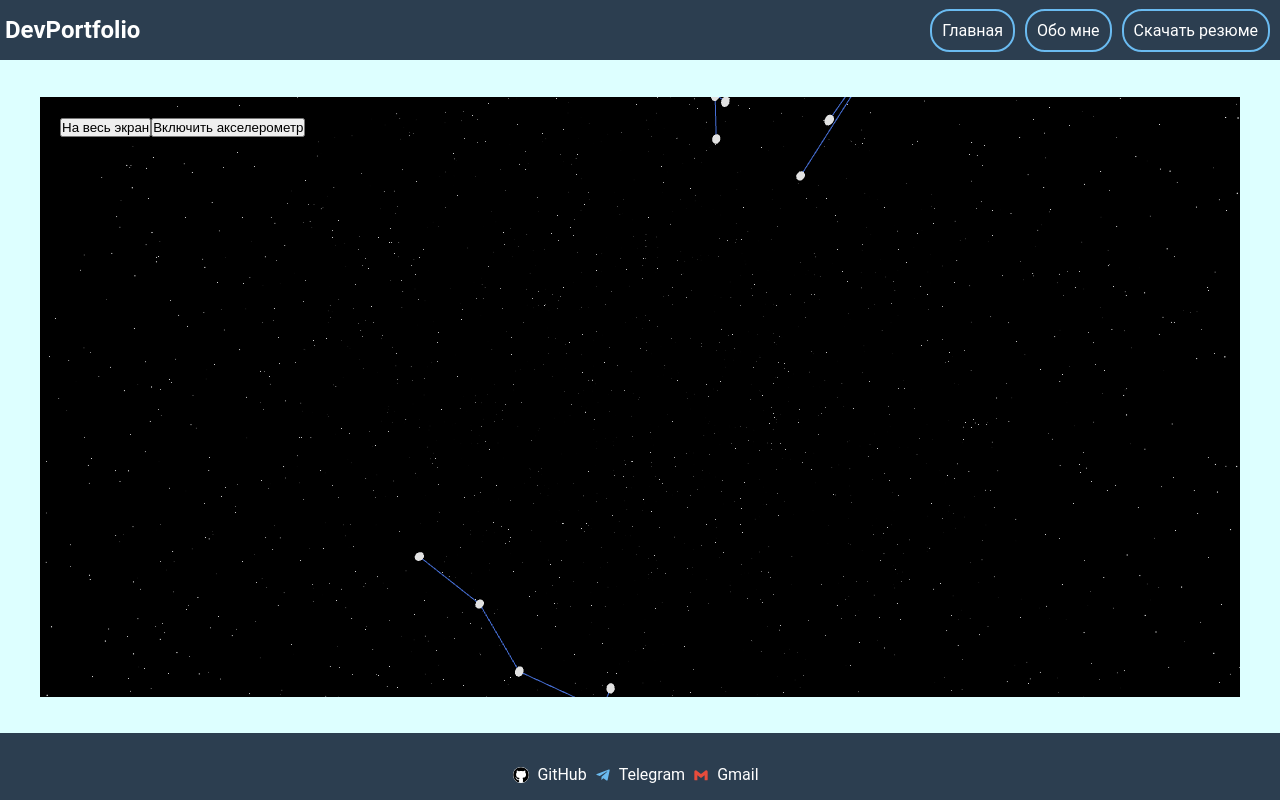
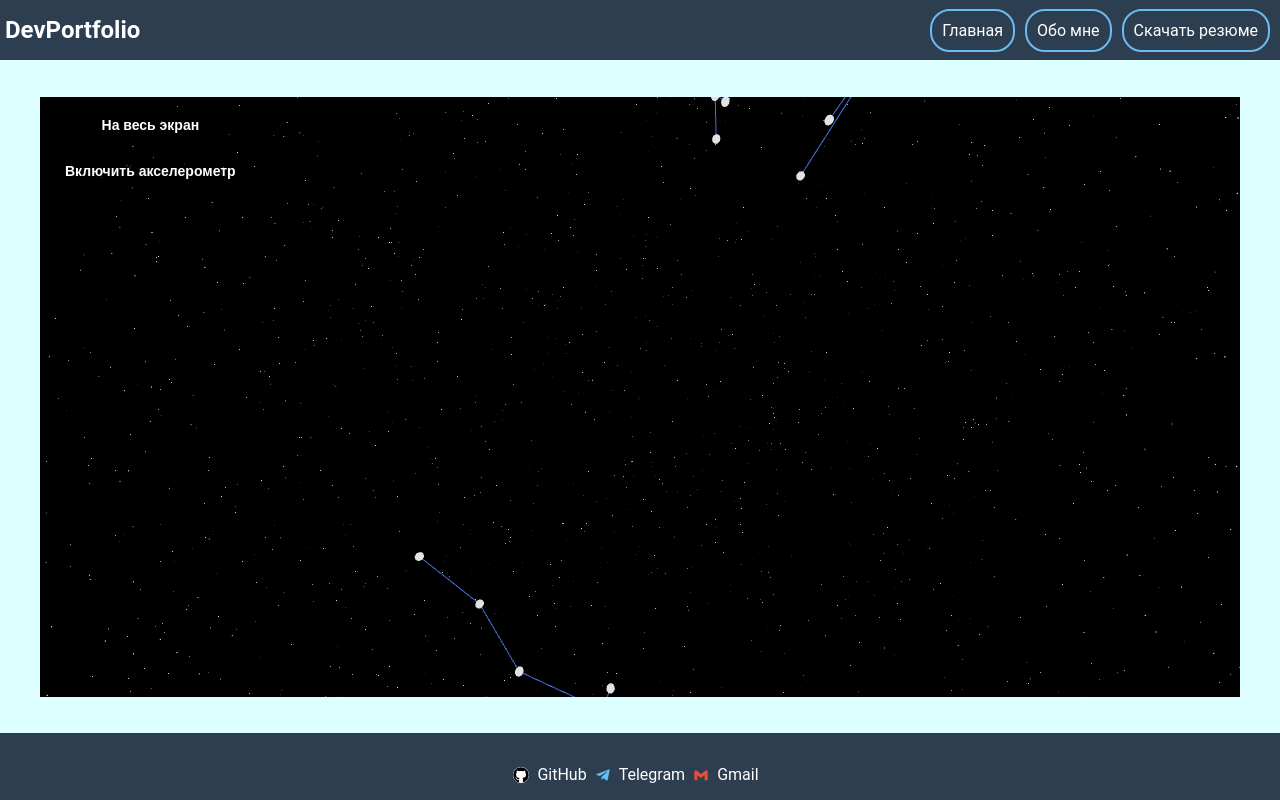
Before and after one commit to reshenieZadachek/portfolio, a React (Create React App) app: page /portfolio/starmap in a window 1280 px wide. Built offline with nearby package versions, Linux system fonts and the light colour scheme.

Commit message:
Setup for GitHub Pages

```diff
--- a/src/components/StarMap/CameraController.js
+++ b/src/components/StarMap/CameraController.js
@@ -7,7 +7,7 @@ function StarMapController({ isAccelerometerMode, deviceOrientation, userLocatio
   const lastUpdateTime = useRef(Date.now());
   const updateInterval = 16; // ~60 fps
   const smoothFactor = 0.1;
-  const smoothedOrientation = useRef({ x: 0, y: 0, z: 0 });
+  const smoothedOrientation = useRef({ alpha: 0, beta: 0, gamma: 0 });
   const initialOrientation = useRef(null);
 
   useEffect(() => {
@@ -23,43 +23,43 @@ function StarMapController({ isAccelerometerMode, deviceOrientation, userLocatio
       lastUpdateTime.current = currentTime;
 
       if (!initialOrientation.current) {
-        initialOrientation.current = {
-          alpha: deviceOrientation.alpha,
-          beta: deviceOrientation.beta,
-          gamma: deviceOrientation.gamma
-        };
+        initialOrientation.current = { ...deviceOrientation };
       }
 
-      // Преобразуем ориентацию устройства в вектор направления
-      const direction = new THREE.Vector3(
-        Math.cos(THREE.MathUtils.degToRad(deviceOrientation.alpha)) * Math.cos(THREE.MathUtils.degToRad(deviceOrientation.beta)),
-        Math.sin(THREE.MathUtils.degToRad(deviceOrientation.beta)),
-        Math.sin(THREE.MathUtils.degToRad(deviceOrientation.alpha)) * Math.cos(THREE.MathUtils.degToRad(deviceOrientation.beta))
+      // Вычисляем относительные углы
+      const alpha = (deviceOrientation.alpha - initialOrientation.current.alpha + 360) % 360;
+      const beta = deviceOrientation.beta - initialOrientation.current.beta;
+      const gamma = deviceOrientation.gamma - initialOrientation.current.gamma;
+
+      // Сглаживание ориентации
+      smoothedOrientation.current.alpha = THREE.MathUtils.lerp(smoothedOrientation.current.alpha, alpha, smoothFactor);
+      smoothedOrientation.current.beta = THREE.MathUtils.lerp(smoothedOrientation.current.beta, beta, smoothFactor);
+      smoothedOrientation.current.gamma = THREE.MathUtils.lerp(smoothedOrientation.current.gamma, gamma, smoothFactor);
+
+      // Преобразование углов в радианы
+      const alphaRad = THREE.MathUtils.degToRad(smoothedOrientation.current.alpha);
+      const betaRad = THREE.MathUtils.degToRad(smoothedOrientation.current.beta);
+      const gammaRad = THREE.MathUtils.degToRad(smoothedOrientation.current.gamma);
+
+      // Создание матрицы вращения
+      const rotationMatrix = new THREE.Matrix4().makeRotationFromEuler(
+        new THREE.Euler(betaRad, alphaRad, -gammaRad, 'YXZ')
       );
 
-      // Нормализуем вектор
-      direction.normalize();
+      // Применение вращения к камере
+      camera.quaternion.setFromRotationMatrix(rotationMatrix);
 
-      // Применяем сглаживание
-      smoothedOrientation.current.x = THREE.MathUtils.lerp(smoothedOrientation.current.x, direction.x, smoothFactor);
-      smoothedOrientation.current.y = THREE.MathUtils.lerp(smoothedOrientation.current.y, direction.y, smoothFactor);
-      smoothedOrientation.current.z = THREE.MathUtils.lerp(smoothedOrientation.current.z, direction.z, smoothFactor);
-
-      // Создаем кватернион из сглаженного направления
-      const quaternion = new THREE.Quaternion().setFromUnitVectors(
-        new THREE.Vector3(0, 0, -1),
-        new THREE.Vector3(smoothedOrientation.current.x, smoothedOrientation.current.y, smoothedOrientation.current.z)
-      );
-
-      // Применяем вращение к камере
-      camera.quaternion.copy(quaternion);
-
-      // Учитываем географическое положение пользователя
+      // Учет географического положения пользователя
       const siderealTime = calculateSiderealTime(userLocation.longitude, new Date());
       const latitudeRotation = THREE.MathUtils.degToRad(90 - userLocation.latitude);
 
+      // Применяем вращение для учета географического положения
       camera.rotateOnWorldAxis(new THREE.Vector3(0, 1, 0), -siderealTime);
       camera.rotateOnWorldAxis(new THREE.Vector3(1, 0, 0), -latitudeRotation);
+
+      // Фиксируем ось вращения, чтобы избежать нежелательного вращения
+      const up = new THREE.Vector3(0, 1, 0);
+      camera.up.copy(up);
     }
   });
 
@@ -70,12 +70,10 @@ function calculateSiderealTime(longitude, date) {
   const J2000 = new Date('2000-01-01T12:00:00Z');
   const julianDays = (date - J2000) / (1000 * 60 * 60 * 24);
   const centuries = julianDays / 36525;
-
   let siderealTime = 280.46061837 + 360.98564736629 * julianDays +
                      0.000387933 * centuries * centuries -
                      centuries * centuries * centuries / 38710000;
   siderealTime = siderealTime % 360;
-
   return THREE.MathUtils.degToRad(siderealTime + longitude);
 }
 
--- a/src/page/StarMap.js
+++ b/src/page/StarMap.js
@@ -254,7 +254,7 @@ function StarMap() {
   return (
     <div ref={starMapRef} style={{ position: 'relative', height: '600px', width: '100%' }}>
       <Canvas style={{ background: 'black' }}>
-        {!isAccelerometerMode && (
+      {!isAccelerometerMode && (
           <OrbitControls
             enableRotate={true}
             enablePan={true}
@@ -309,15 +309,38 @@ function StarMap() {
         position: 'absolute',
         top: '10px',
         left: '10px',
-        color: 'white',
-        background: 'rgba(0, 0, 0, 0.7)',
-        padding: '10px',
-        borderRadius: '5px'
+        display: 'flex',
+        flexDirection: 'column',
+        gap: '10px'
       }}>
-        <button onClick={toggleFullScreen}>
+        <button
+          onClick={toggleFullScreen}
+          style={{
+            backgroundColor: 'rgba(0, 0, 0, 0.5)',
+            color: 'white',
+            border: 'none',
+            padding: '10px 15px',
+            borderRadius: '5px',
+            cursor: 'pointer',
+            fontSize: '14px',
+            fontWeight: 'bold'
+          }}
+        >
           {isFullScreen ? 'Свернуть' : 'На весь экран'}
         </button>
-        <button onClick={toggleAccelerometerMode}>
+        <button
+          onClick={toggleAccelerometerMode}
+          style={{
+            backgroundColor: 'rgba(0, 0, 0, 0.5)',
+            color: 'white',
+            border: 'none',
+            padding: '10px 15px',
+            borderRadius: '5px',
+            cursor: 'pointer',
+            fontSize: '14px',
+            fontWeight: 'bold'
+          }}
+        >
           {isAccelerometerMode ? 'Выключить акселерометр' : 'Включить акселерометр'}
         </button>
       </div>
```
